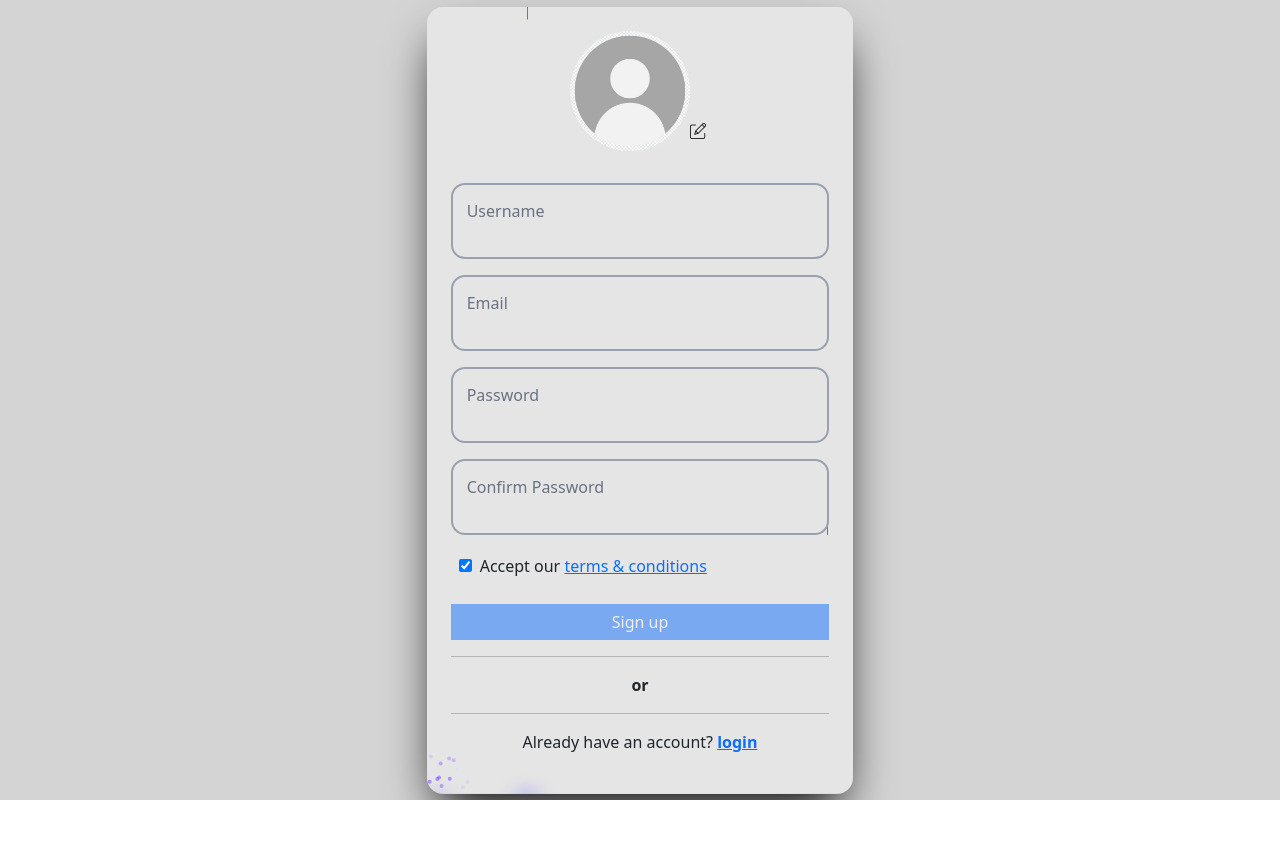
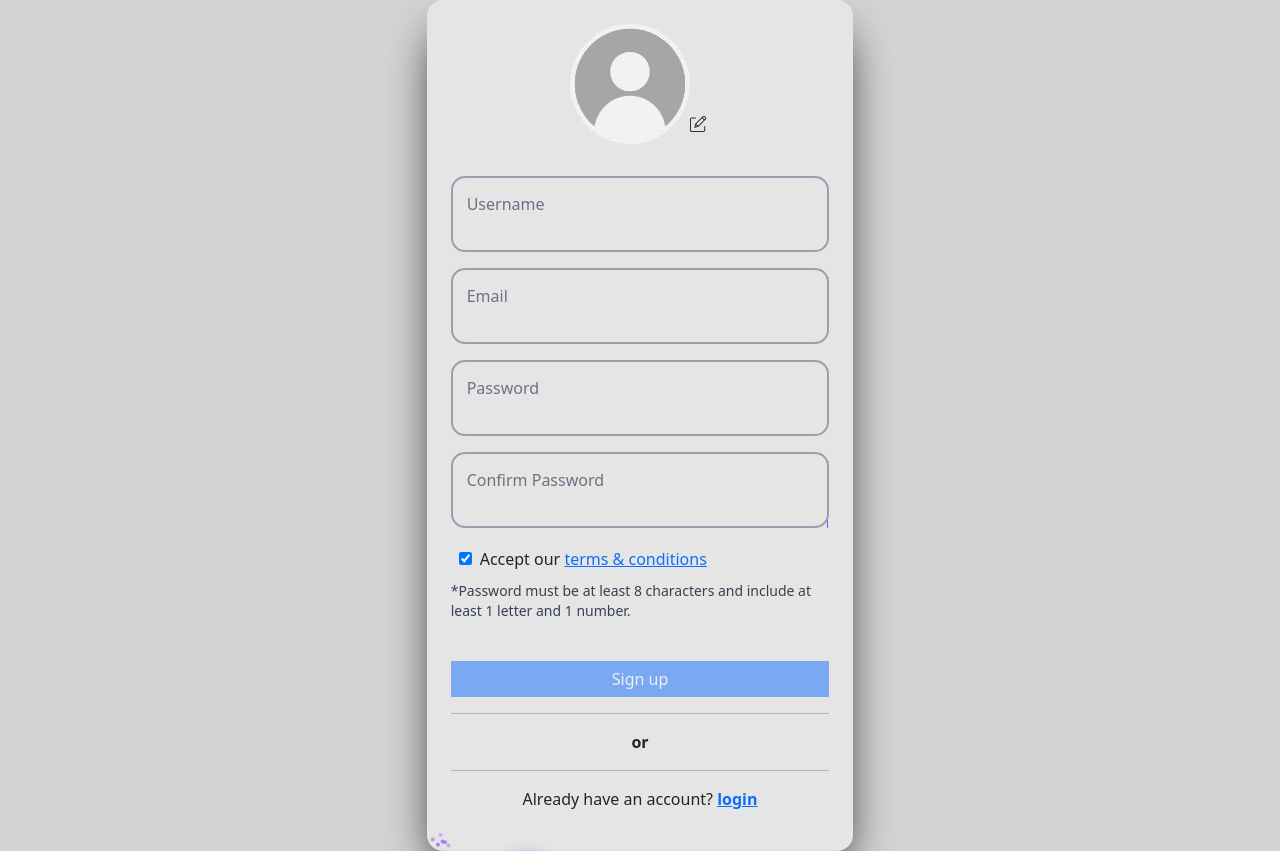
Before and after one commit to atul0223/Social-media-platform-V2, a React (Vite) app in the folder Frontend/: page /signup in a window 1280 px wide. Before the commit the page ends 800 px from the top, so only its background shows below. Built offline with nearby package versions, Linux system fonts and the light colour scheme; no server answers; the HTML template or start-up script is replaced by a standard one.

Commit message:
refactor Signup component for improved readability and maintainability

```diff
--- a/Frontend/src/pages/SignUp.tsx
+++ b/Frontend/src/pages/SignUp.tsx
@@ -156,6 +156,10 @@ function Signup() {
               terms & conditions
             </Link>
           </label>
+          <p className="mt-2 text-sm text-gray-700">
+            *Password must be at least 8 characters and include at
+            least 1 letter and 1 number.
+          </p>
           <Button
             className="w-full mt-4 cursor-pointer"
             type="submit"
```
